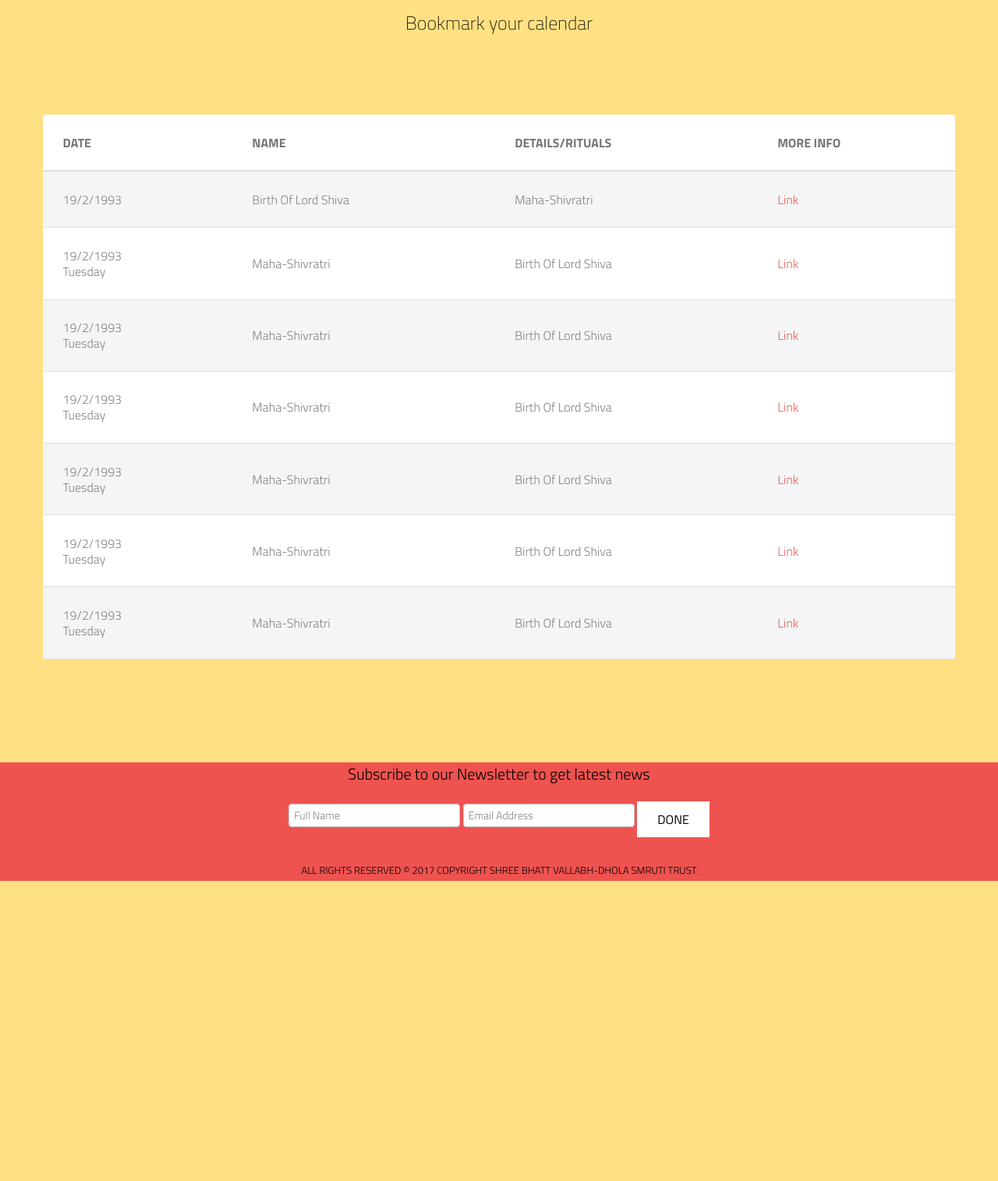
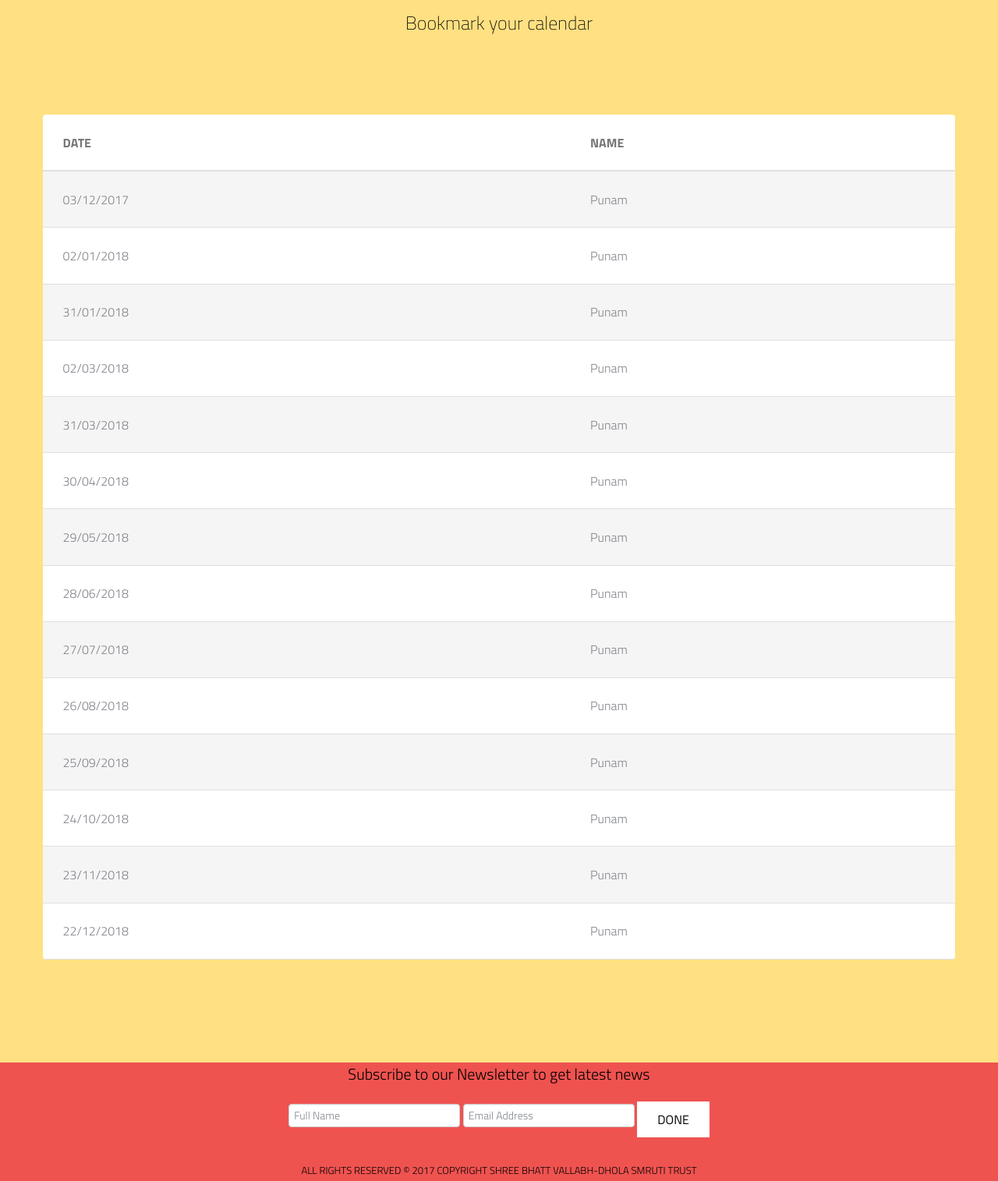
Before and after one commit to jatan/bhattvallabhdhola, a PHP site: page /events.php in a window 1280 px wide. Shown: the part 231-1746 px from the top of the page at 78% size. Before the commit the page ends 1361 px from the top, so only its background shows below. Run offline with PHP 8.4, Linux system fonts and the light colour scheme; some libraries are stand-ins or nearby versions.

Commit message:
Added Garba and events

```diff
--- a/_include/css/main.css
+++ b/_include/css/main.css
@@ -76,6 +76,11 @@ hr {
 .audioContainer{
 	display: inline-block;
 }
+
+.garba{
+	width: 100%;
+}
+
 .align_left{
 	float:left;
 	margin:0 25px 0 0px!important;
--- a/events.php
+++ b/events.php
@@ -21,66 +21,92 @@ include('header.php');
         <tr>
           <th>Date</th>
           <th>Name</th>
-          <th>Details/Rituals</th>
-          <th>More Info</th>
         </tr>
       </thead>
       <tbody>
         <tr>
-          <td data-title="Date">19/2/1993</td>
+          <td data-title="Date">03/12/2017</td>
           <td data-title="Details/Retiauls">
-            Birth Of Lord Shiva
+            Punam
           </td>
-          <td data-title="Name">Maha-Shivratri</td>
-          <td data-title="More Info"><a href="#">Link</a></td>
         </tr>
         <tr>
-          <td data-title="Date">19/2/1993<br/>Tuesday</td>
-          <td data-title="Name">Maha-Shivratri</td>
+          <td data-title="Date">02/01/2018</td>
           <td data-title="Details/Retiauls">
-            Birth Of Lord Shiva
+            Punam
           </td>
-          <td data-title="More Info"><a href="#">Link</a></td>
         </tr>
         <tr>
-          <td data-title="Date">19/2/1993<br/>Tuesday</td>
-          <td data-title="Name">Maha-Shivratri</td>
+          <td data-title="Date">31/01/2018</td>
           <td data-title="Details/Retiauls">
-            Birth Of Lord Shiva
+            Punam
           </td>
-          <td data-title="More Info"><a href="#">Link</a></td>
         </tr>
         <tr>
-          <td data-title="Date">19/2/1993<br/>Tuesday</td>
-          <td data-title="Name">Maha-Shivratri</td>
+          <td data-title="Date">02/03/2018</td>
           <td data-title="Details/Retiauls">
-            Birth Of Lord Shiva
+            Punam
           </td>
-          <td data-title="More Info"><a href="#">Link</a></td>
         </tr>
         <tr>
-          <td data-title="Date">19/2/1993<br/>Tuesday</td>
-          <td data-title="Name">Maha-Shivratri</td>
+          <td data-title="Date">31/03/2018</td>
           <td data-title="Details/Retiauls">
-            Birth Of Lord Shiva
+            Punam
           </td>
-          <td data-title="More Info"><a href="#">Link</a></td>
         </tr>
         <tr>
-          <td data-title="Date">19/2/1993<br/>Tuesday</td>
-          <td data-title="Name">Maha-Shivratri</td>
+          <td data-title="Date">30/04/2018</td>
           <td data-title="Details/Retiauls">
-            Birth Of Lord Shiva
+            Punam
           </td>
-          <td data-title="More Info"><a href="#">Link</a></td>
         </tr>
         <tr>
-          <td data-title="Date">19/2/1993<br/>Tuesday</td>
-          <td data-title="Name">Maha-Shivratri</td>
+          <td data-title="Date">29/05/2018</td>
           <td data-title="Details/Retiauls">
-            Birth Of Lord Shiva
+            Punam
           </td>
-          <td data-title="More Info"><a href="#">Link</a></td>
+        </tr>
+        <tr>
+          <td data-title="Date">28/06/2018</td>
+          <td data-title="Details/Retiauls">
+            Punam
+          </td>
+        </tr>
+        <tr>
+          <td data-title="Date">27/07/2018</td>
+          <td data-title="Details/Retiauls">
+            Punam
+          </td>
+        </tr>
+        <tr>
+          <td data-title="Date">26/08/2018</td>
+          <td data-title="Details/Retiauls">
+            Punam
+          </td>
+        </tr>
+        <tr>
+          <td data-title="Date">25/09/2018</td>
+          <td data-title="Details/Retiauls">
+            Punam
+          </td>
+        </tr>
+        <tr>
+          <td data-title="Date">24/10/2018</td>
+          <td data-title="Details/Retiauls">
+            Punam
+          </td>
+        </tr>
+        <tr>
+          <td data-title="Date">23/11/2018</td>
+          <td data-title="Details/Retiauls">
+            Punam
+          </td>
+        </tr>
+        <tr>
+          <td data-title="Date">22/12/2018</td>
+          <td data-title="Details/Retiauls">
+            Punam
+          </td>
         </tr>
       </tbody>
     </table>
```
Also changed, not shown: publications.php (+87 -2 lines), 11 other files.
